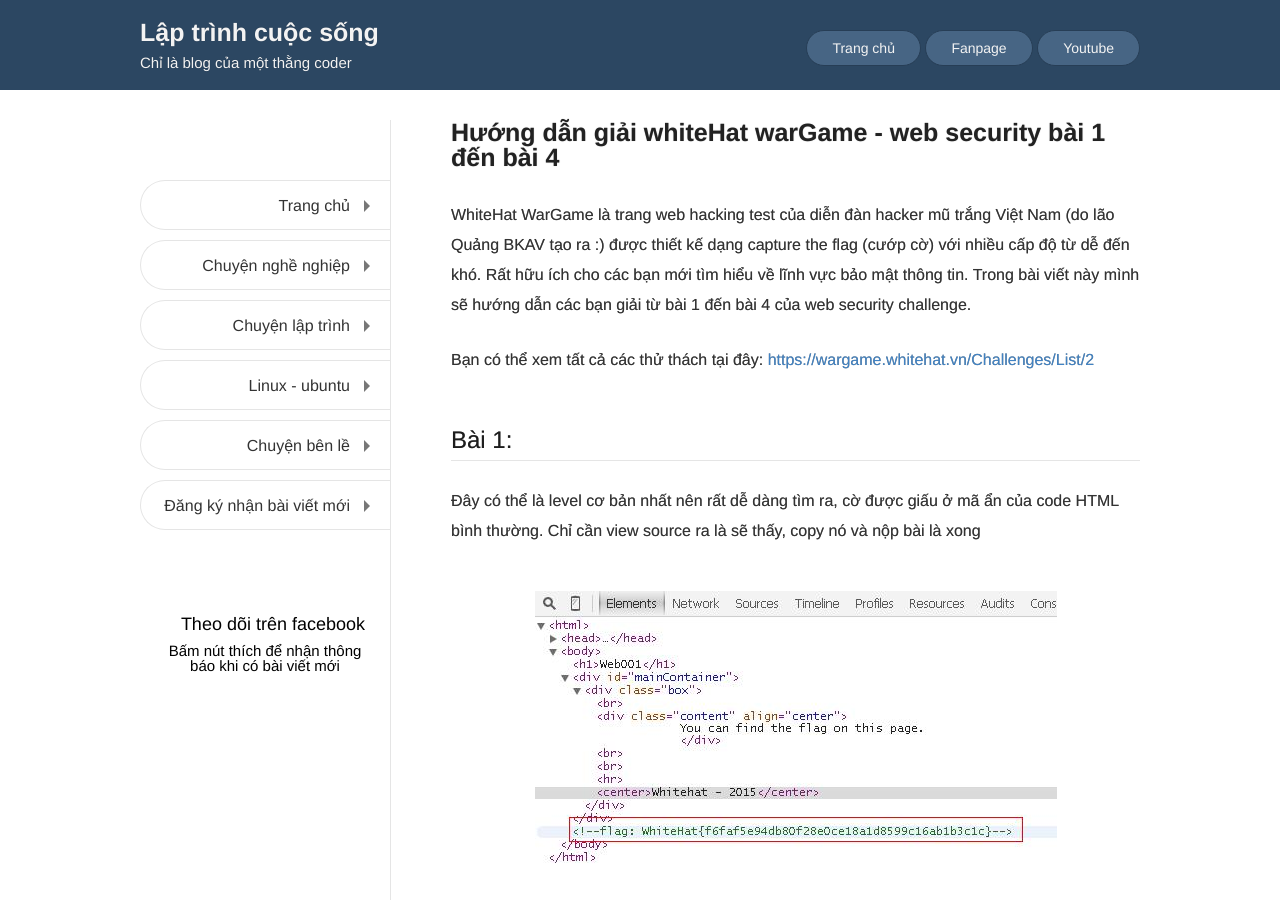
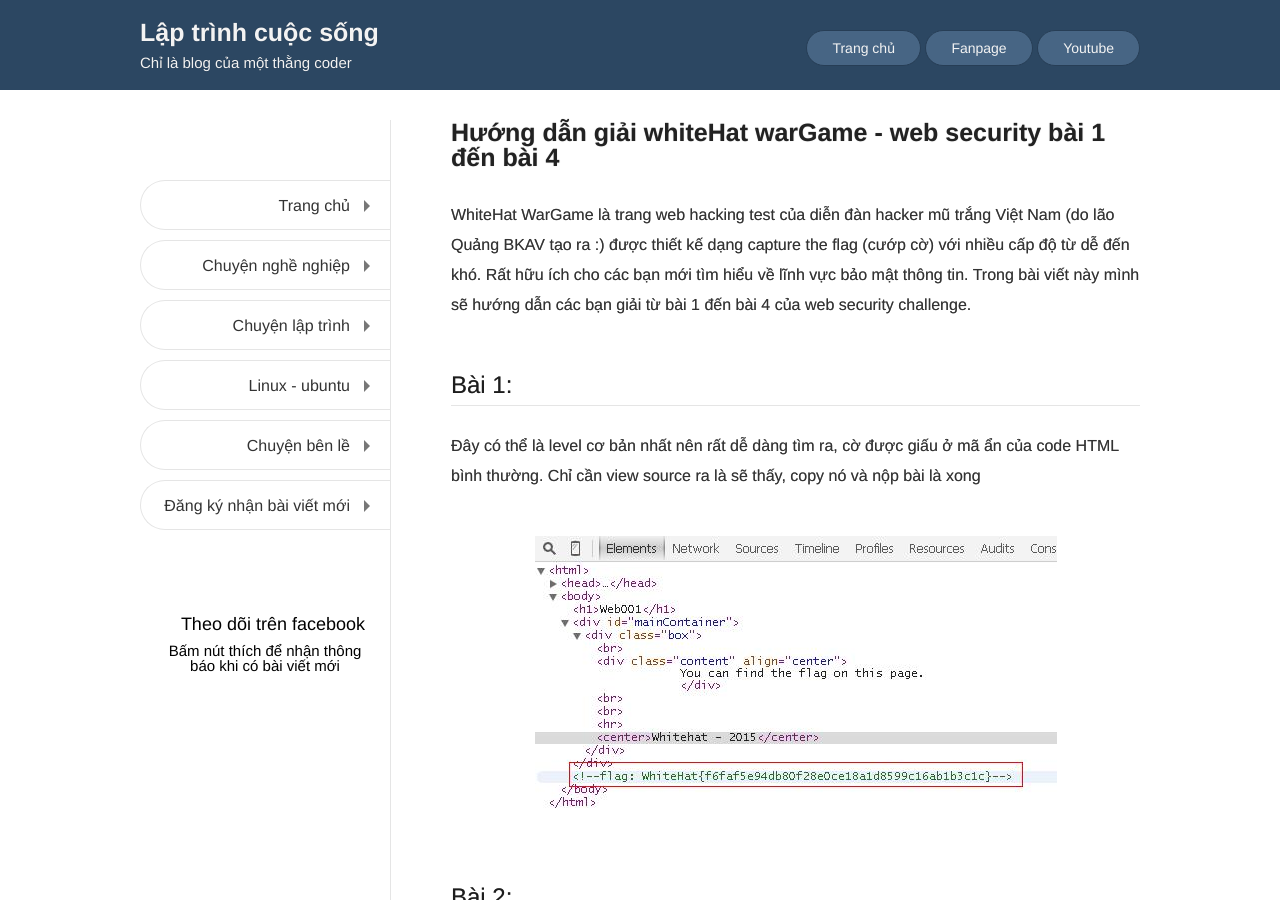
Before and after one commit to nguyentest/laptrinhcuocsong, a Jekyll site: the page built from _posts/2017-04-04-huong-dan-giai-whitehat-wargame-web-security-bai-1-den-bai-4.md, in a window 1280 px wide and 900 px high. Built offline with Jekyll 4.4.1, drawn with Linux system fonts in a browser that asks for light colours.

Commit message:
Update 2017-04-04-huong-dan-giai-whitehat-wargame-web-security-bai-1-den-bai-4.md

```diff
--- a/_posts/2017-04-04-huong-dan-giai-whitehat-wargame-web-security-bai-1-den-bai-4.md
+++ b/_posts/2017-04-04-huong-dan-giai-whitehat-wargame-web-security-bai-1-den-bai-4.md
@@ -12,8 +12,6 @@
    link: http://laptrinhcuocsong.com/xem-video-nay-ban-se-muon-ngoi-vao-va-lap-trinh-ngay-lap-tuc.html
 ---
 WhiteHat WarGame là trang web hacking test của diễn đàn hacker mũ trắng Việt Nam (do lão Quảng BKAV tạo ra :) được thiết kế dạng capture the flag (cướp cờ) với nhiều cấp độ từ dễ đến khó. Rất hữu ích cho các bạn mới tìm hiểu về lĩnh vực bảo mật thông tin. Trong bài viết này mình sẽ hướng dẫn các bạn giải từ bài 1 đến bài 4 của web security challenge.
-
-Bạn có thể xem tất cả các thử thách tại đây: [https://wargame.whitehat.vn/Challenges/List/2](https://wargame.whitehat.vn/Challenges/List/2)
 
 ## Bài 1:
 
```
